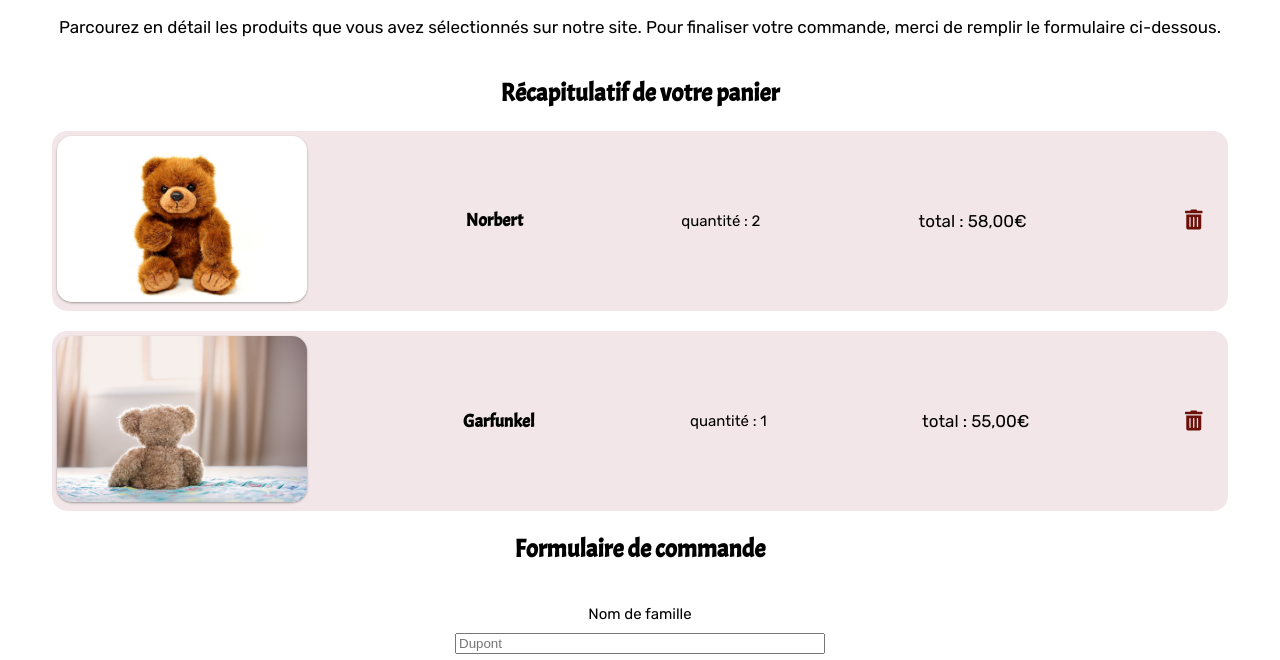
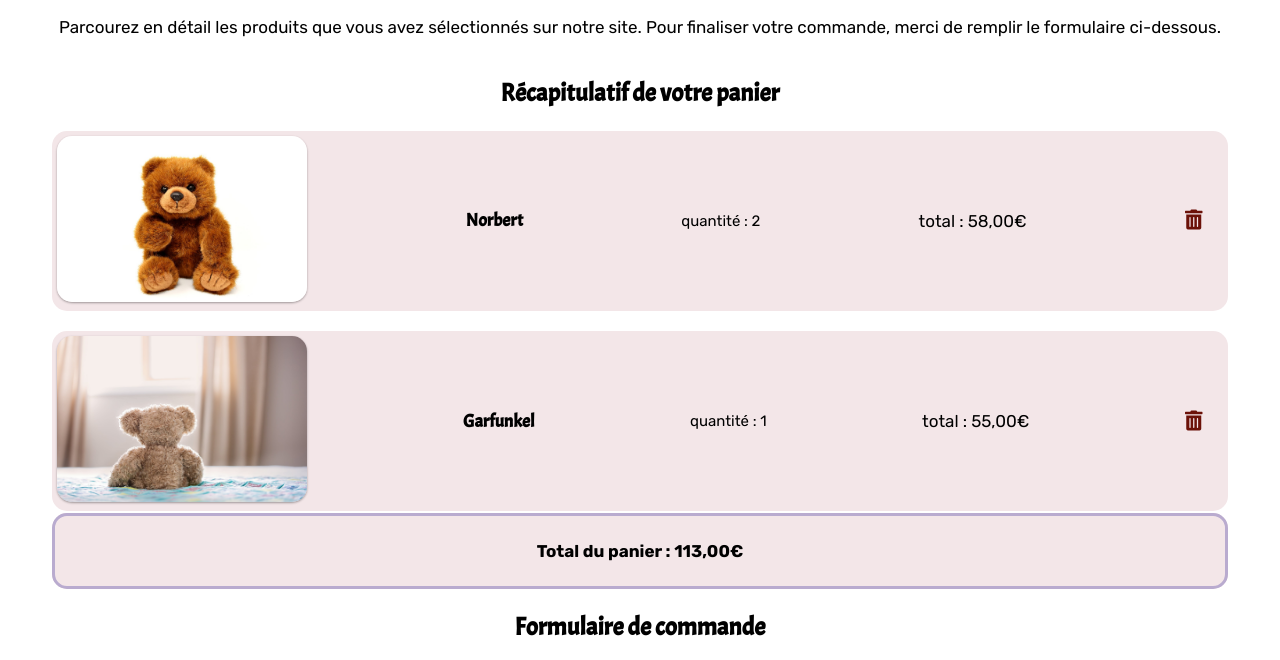
Before and after one commit to lokkotara/P5_florand_gregory, a website: page P5FrontEnd/www/panier.html in a window 1280 px wide. Shown: the part 256-916 px from the top of the page. Drawn offline with Linux system fonts and the light colour scheme; files whose address does not match are found by name.

Commit message:
modifs page panier

```diff
--- a/P5FrontEnd/scss/elements/_cart.scss
+++ b/P5FrontEnd/scss/elements/_cart.scss
@@ -19,13 +19,8 @@
       max-width: 100%;
       border-radius: 15px;
       box-shadow: 0 1px 3px rgba(0,0,0,0.12), 0 1px 2px rgba(0,0,0,0.24);
-      // height: 100%;
     }
-    // .middleRow {
-    //   border-bottom: 1px black solid;
-    // }
     td {
-      // display: block;
       padding: 0.5rem;
     }
     tr {
@@ -40,10 +35,17 @@
       font-size: 2rem;
       color:#6b1108;
     }
+    .totalCart {
+      justify-content: flex-end;
+      width: 100%;
+      border: 3px #b9abcf solid;
+      border-radius: 15px;
+      // background-color: #b9abcf;
+      font-weight: bold;
+    }
   }
 }
 .form {
-  // border: 1px black solid;
   display: flex;
   flex-direction: column;
   padding-top: 2rem;
@@ -56,7 +58,6 @@
     &:hover {
       color: white;
     }
-    // padding-top: 2rem;
   }
   &Btn, .cartBtn {
     border: none;
@@ -71,6 +72,10 @@
     padding-right: 0;
     border-radius: 1.5rem 0 0 1.5rem;
   }
+  label {
+    font-weight: bold;
+    font-size: 1.7rem;
+  }
 }
 .test {
   background-color: #b9abcf;
--- a/P5FrontEnd/www/panier.html
+++ b/P5FrontEnd/www/panier.html
@@ -68,6 +68,13 @@
             </td>
           </tr>
         </tbody>
+        <tfoot>
+          <tr>
+            <td class="totalCart">
+              <p>Total du panier : 113,00€</p>
+            </td>
+          </tr>
+        </tfoot>
     </table>
     <h2>Formulaire de commande</h2>
     <form class="form">
```
Also changed, not shown: P5FrontEnd/src/templates/pages/panier.html (+7 -0 lines), P5FrontEnd/www/css/main.css.
